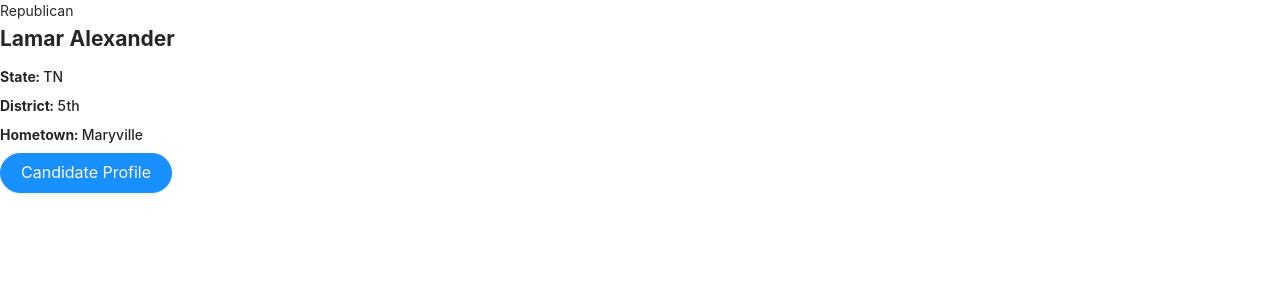
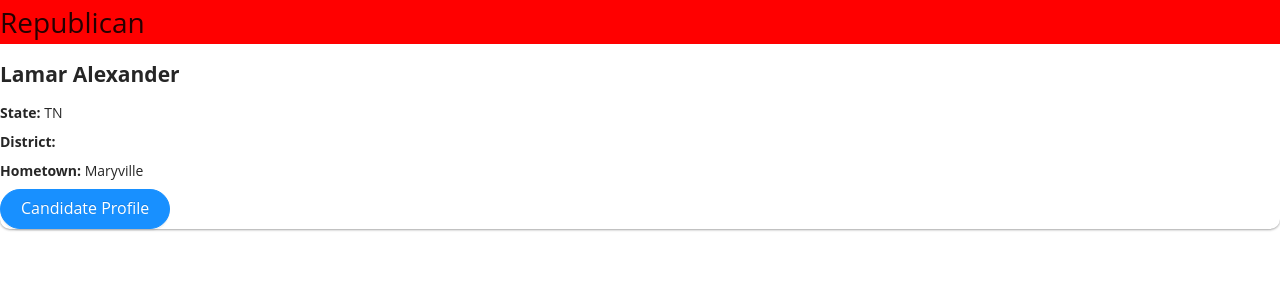
Before and after one commit to JinayJain/hacktx, a React (Create React App) app in the folder client/: page /members in a window 1280 px wide. Shown: the top 300 px of the page. Built offline with nearby package versions, Linux system fonts and the light colour scheme.

Commit message:
update stuff

```diff
--- a/client/src/components/Card/card.js
+++ b/client/src/components/Card/card.js
@@ -6,7 +6,7 @@ import { useHistory } from "react-router-dom";
 
 
 function Members() {
-    const  [members,setMembers]= useState([{"first":"Lamar","last":"Alexander","party":"R","state":"TN","hometown":"Maryville", "district": "5th"}]);
+    const  [members,setMembers]= useState([{"first":"Lamar","last":"Alexander","party":"R","state":"TN","hometown":"Maryville"}]);
 
     let returnParty;
     return (
@@ -44,7 +44,7 @@ const Member = ({name, state, district, hometown, party}) => {
     return (
         <div className="member-card">
             {/* <img src={image}></img> */}
-            <div className="party">{party}</div>
+            <div className={party}><h1>{party}</h1></div>
             <h2><strong>{name}</strong></h2>
             <h4><strong>State: </strong>{state}</h4>
             <h4><strong>District: </strong>{district}</h4>
--- a/client/src/components/Card/styles.css
+++ b/client/src/components/Card/styles.css
@@ -0,0 +1,17 @@
+.member-card{
+    font-family: 'Open Sans', sans-serif;
+    border-radius: 10px;
+    box-shadow: 0 1px 3px rgba(0,0,0,0.12), 0 1px 2px rgba(0,0,0,0.24);
+}
+
+.Republican{
+    background-color: #FF0000;
+}
+
+.Democrat{
+    background-color: #00B2FF;
+}
+
+.Independent{
+    background-color:#D3D3D3;
+}
```
